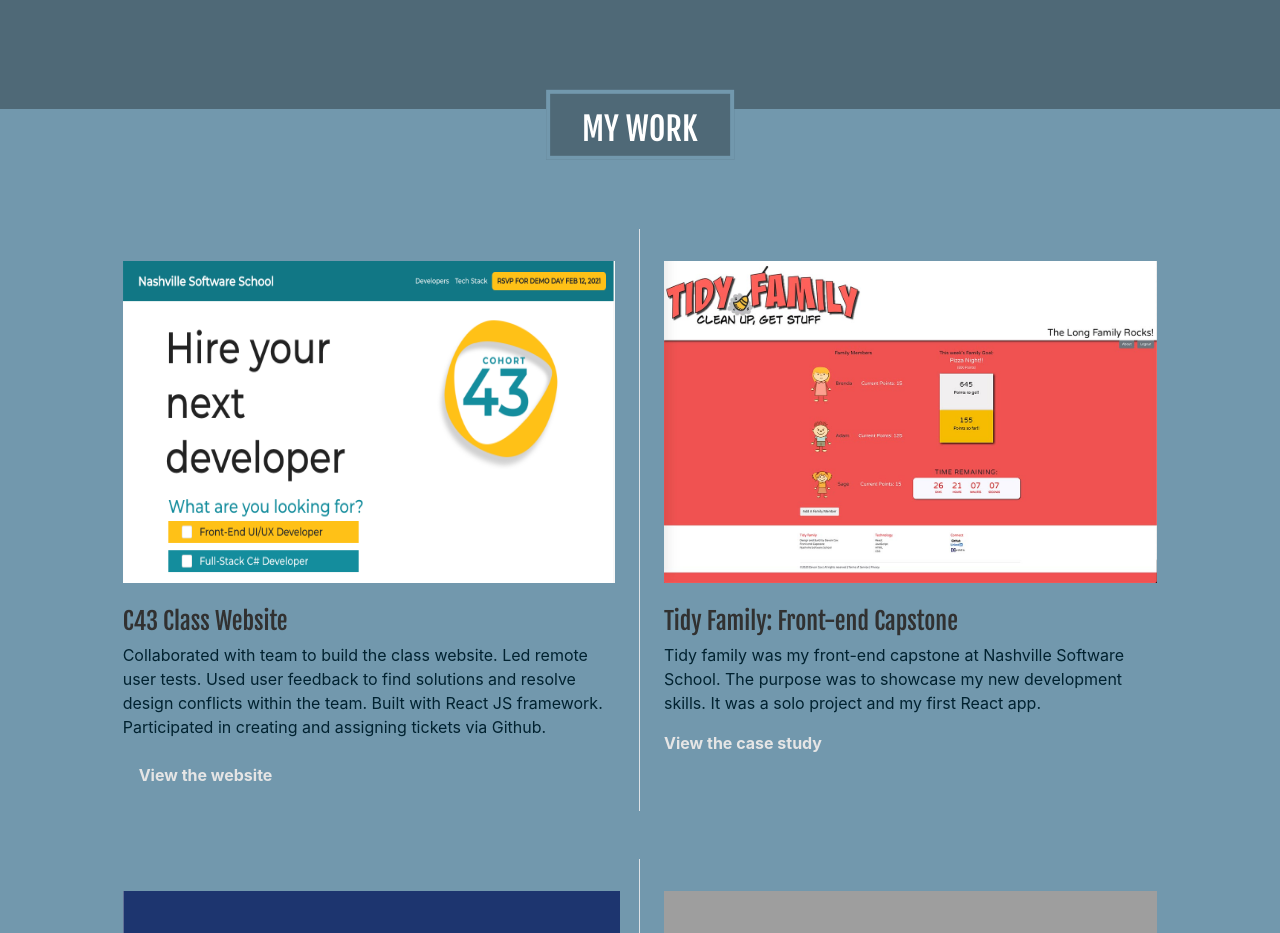
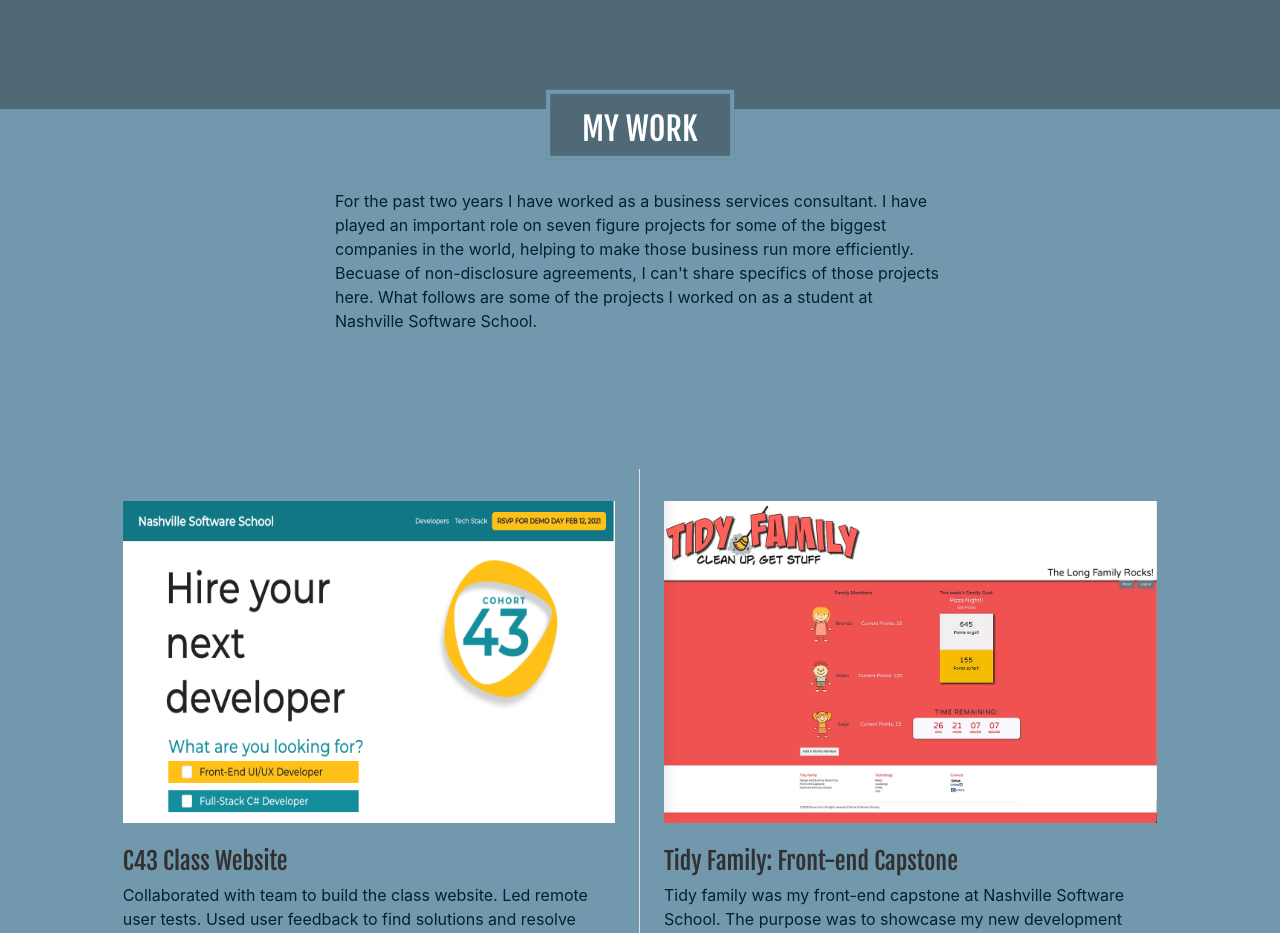
Before and after one commit to Devco2011/Devco2011.github.io, a React (Create React App) app: page /#/ in a window 1280 px wide. Shown: the part 2160-3093 px from the top of the page. Built offline with nearby package versions, Linux system fonts and the light colour scheme; grey boxes are pictures that could not be loaded.

Commit message:
adding Work blurb

```diff
--- a/src/main/Work.js
+++ b/src/main/Work.js
@@ -14,6 +14,14 @@ export const Work = () => {
                     <Col className="col-12 col-md-8 mb-4">
                         <div className="knowledgeBoxWork">
                             <h3 className="section-title">MY WORK</h3>
+                        </div>
+                    </Col>
+                </Row>
+                <Row className="justify-content-md-center pt-4">
+                    <Col className="col-12 col-md-6">
+                        <div className="about-div">
+                            <ScrollAnimation animateIn="animate__animated animate__fadeIn"><p class="lightBlue">For the past two years I have worked as a business services consultant. I have played an important role on seven figure projects for some of the biggest companies in the world, helping to make those business run more efficiently. Becuase of non-disclosure agreements, I can't share specifics of those projects here. What follows are some of the projects I worked on as a student at Nashville Software School.</p>
+                                <br></br></ScrollAnimation>
                         </div>
                     </Col>
                 </Row>
```
Also changed, not shown: 1 other file (tests, documents, lock files or other folders).
